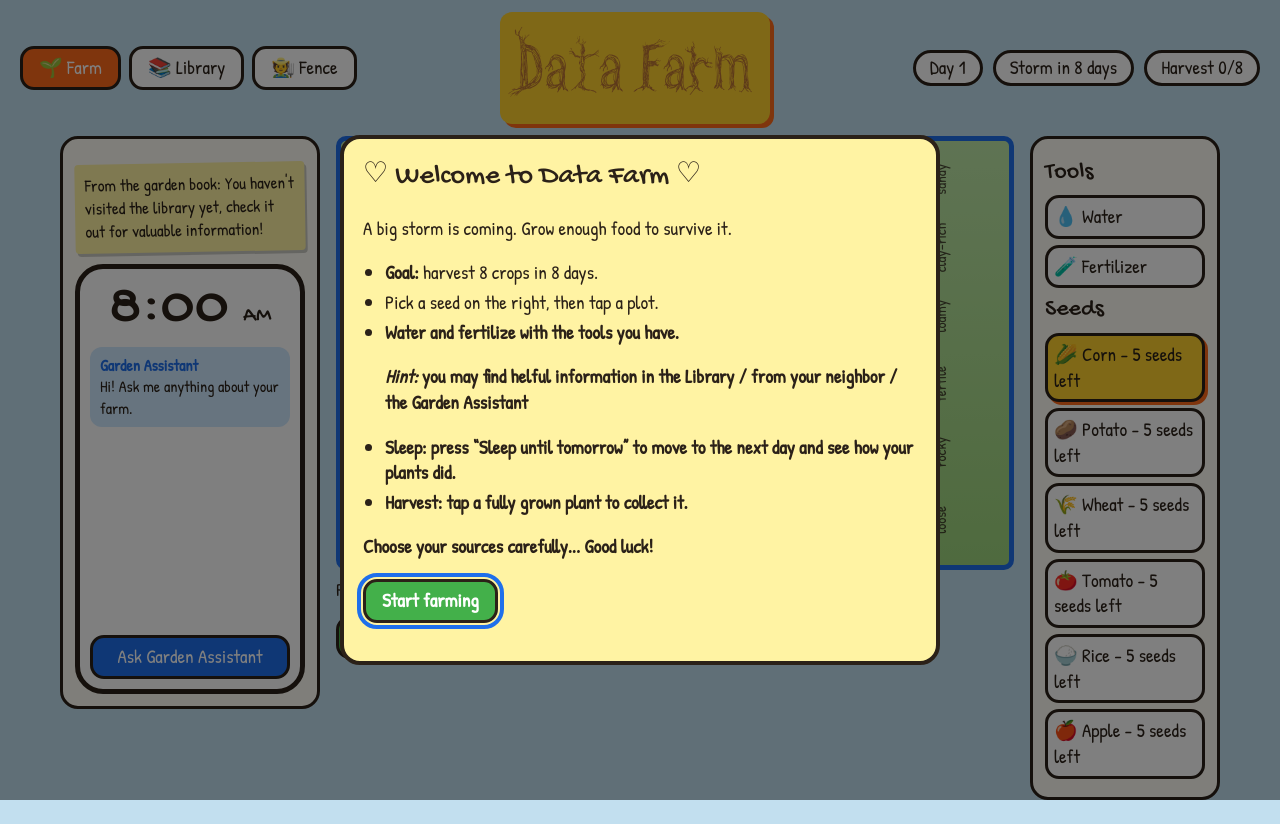
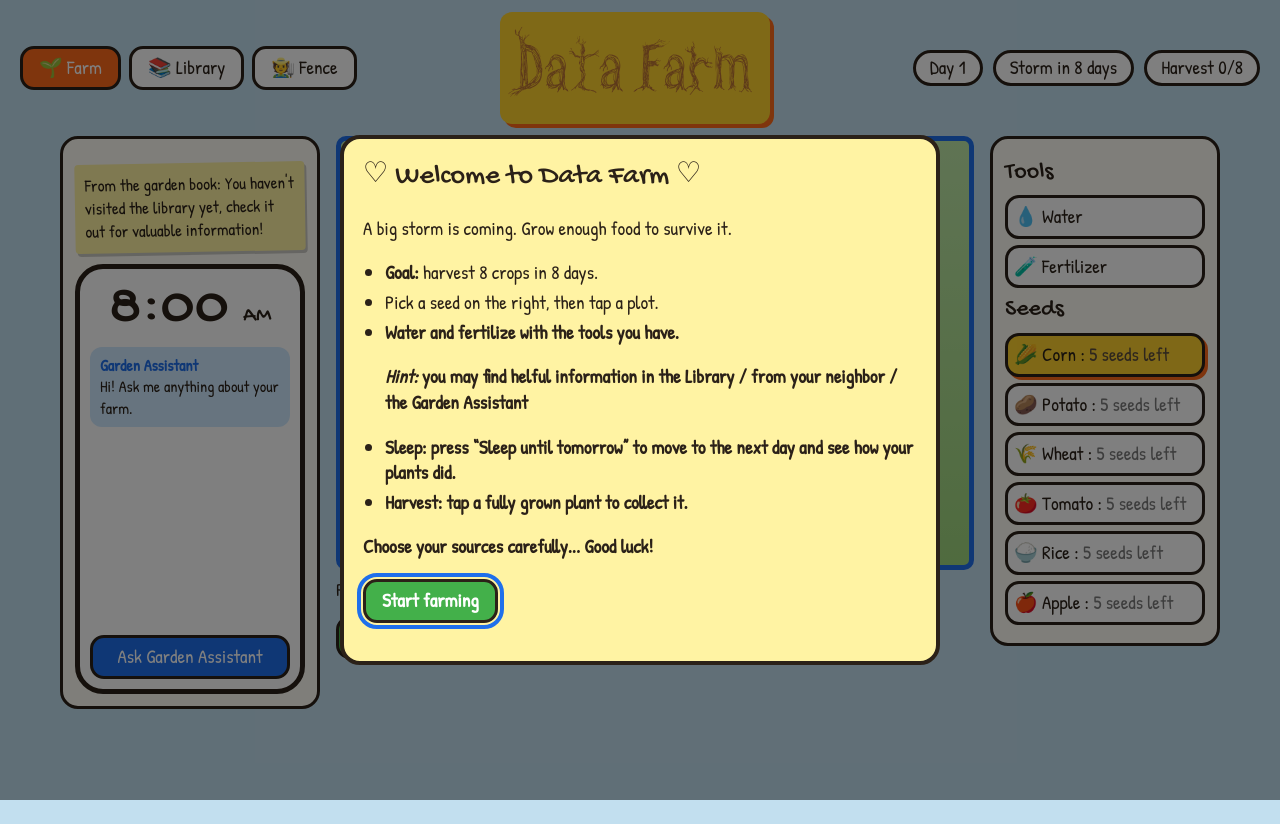
Before and after one commit to mar3ang/data-farm, a plain HTML site: page index.html in a window 1280 px wide. After the commit the page ends 800 px from the top, so only its background shows below. Drawn offline with Linux system fonts and the light colour scheme.

```diff
--- a/index.html
+++ b/index.html
@@ -39,12 +39,13 @@
 <button class="tool" data-t="water" aria-pressed="false">💧 Water</button>
 <button class="tool" data-t="fert" aria-pressed="false">🧪 Fertilizer</button>
 <h2>Seeds</h2>
-<button class="tool" data-t="corn" aria-pressed="true" id="corn">🌽 Corn - 0 seeds left</button>
-<button class="tool" data-t="potato" aria-pressed="false" id="potato">🥔 Potato - 0 seeds left</button>
-<button class="tool" data-t="wheat" aria-pressed="false" id="wheat">🌾 Wheat - 0 seeds left</button>
-<button class="tool" data-t="tomato" aria-pressed="false" id="tomato">🍅 Tomato - 0 seeds left</button>
-<button class="tool" data-t="rice" aria-pressed="false" id="rice">🍚 Rice - 0 seeds left</button>
-<button class="tool" data-t="apple" aria-pressed="false" id="apple">🍎 Apple - 0 seeds left</button>
+<button class="tool" data-t="corn" aria-pressed="true" id="corn">🌽 Corn : <span class="seed-count"> seeds left</span></button>
+<button class="tool" data-t="potato" aria-pressed="false" id="potato">🥔 Potato : <span class="seed-count"> seeds left</span></button>
+<button class="tool" data-t="wheat" aria-pressed="false" id="wheat">🌾 Wheat : <span class="seed-count"> seeds left</span></button>
+<button class="tool" data-t="tomato" aria-pressed="false" id="tomato">🍅 Tomato : <span class="seed-count"> seeds left</span></button>
+<button class="tool" data-t="rice" aria-pressed="false" id="rice">🍚 Rice : <span class="seed-count"> seeds left</span></button>
+<button class="tool" data-t="apple" aria-pressed="false" id="apple">🍎 Apple : <span class="seed-count"> seeds left</span></button>
+
 </div>
 </div>
 </section>
--- a/script.js
+++ b/script.js
@@ -72,19 +72,34 @@ function log(t){$("log").textContent=t}
 // updates field state along with day/storm/goal text
 // called after taking an action on the field and at the end of each day
 function draw(){
-$("day").textContent="Day "+S.day;$("storm").textContent="Storm in "+(STORM-S.day+1)+" days";$("score").textContent="Harvest "+S.score+"/"+GOAL;
-$("field").innerHTML="";
-for (let buttonId = 0; buttonId < TIPS.length; buttonId++) {
-    buttonText = $(TIPS[buttonId][0][0]).textContent
-    $(TIPS[buttonId][0][0]).textContent = buttonText.substring(0, buttonText.length-12) + S.seedsPlantable[buttonId] + " seeds left"
+    $("day").textContent="Day "+S.day;
+    $("storm").textContent="Storm in "+(STORM-S.day+1)+" days";
+    $("score").textContent="Harvest "+S.score+"/"+GOAL;
+    $("field").innerHTML="";
+
+    const seedKeys = ["corn", "potato", "wheat", "tomato", "rice", "apple"];
+    seedKeys.forEach((seedName, idx) => {
+        const button = $(seedName);
+        if (button) {
+            const span = button.querySelector('.seed-count');
+            if (span) {
+                span.textContent = `  ${S.seedsPlantable[idx]} seeds left`;
+            }
+        }
+    });
+
+    S.plots.forEach((row,r)=>{
+        const d=document.createElement("div");d.className="row";
+        row.forEach((p,c)=>{
+            const b=document.createElement("button");b.className="plot s-"+SOILS[r][1]+(p.dead?" dead":"");
+            let face="";if(p.dead)face="🥀";else if(p.seed){face=p.g>=4?EMO[p.seed]:p.g>=2?"🌿":"🌱"}
+            b.textContent=face;b.setAttribute("aria-label",SOILS[r][0]+" soil, "+(p.seed||"empty"));
+            b.innerHTML+=(p.wet?`<span class="tag" style="color:${SOILS[r][1]==="sandy"?"dodgerBlue":"cyan"}">${p.wet}</span>`:"")+(p.fert?`<span class="tag" style="left:4px;right:auto;color:${SOILS[r][1]==="sandy"?"green":"lightGreen"}">${p.fert}</span>`:"");
+            b.onclick=()=>act(r,c);d.appendChild(b)
+        });
+        const l=document.createElement("div");l.className="soil";l.textContent=SOILS[r][0];d.appendChild(l);$("field").appendChild(d)
+    });
 }
-S.plots.forEach((row,r)=>{const d=document.createElement("div");d.className="row";
-row.forEach((p,c)=>{const b=document.createElement("button");b.className="plot s-"+SOILS[r][1]+(p.dead?" dead":"");
-let face="";if(p.dead)face="🥀";else if(p.seed){face=p.g>=4?EMO[p.seed]:p.g>=2?"🌿":"🌱"}
-b.textContent=face;b.setAttribute("aria-label",SOILS[r][0]+" soil, "+(p.seed||"empty"));
-b.innerHTML+=(p.wet?`<span class="tag" style="color:${SOILS[r][1]==="sandy"?"dodgerBlue":"cyan"}">${p.wet}</span>`:"")+(p.fert?`<span class="tag" style="left:4px;right:auto;color:${SOILS[r][1]==="sandy"?"green":"lightGreen"}">${p.fert}</span>`:"");
-b.onclick=()=>act(r,c);d.appendChild(b)});
-const l=document.createElement("div");l.className="soil";l.textContent=SOILS[r][0];d.appendChild(l);$("field").appendChild(d)})}
 
 // runs when clicking on a plot
 // if seed can be harvested, harvests it.
--- a/style.css
+++ b/style.css
@@ -72,16 +72,20 @@ box-shadow:4px 4px 0 var(--orange)
 nav{display:flex;
     gap:8px}
 nav button,.btn
-{font:inherit;
+{
+    font:inherit;
     border:3px solid var(--ink);
     background:var(--card);
     color:var(--ink);
     padding:6px 16px;
     border-radius:14px;
-    cursor:pointer}
+    cursor:pointer
+}
+
 nav button[aria-pressed="true"]
 {background:var(--orange);
     color:#fff}
+
 button:focus-visible{
     outline:4px solid var(--blue);outline-offset:2px
 }
@@ -102,7 +106,7 @@ main{
 
 .farm{
     display:grid;
-    grid-template-columns:260px 1fr 190px;
+    grid-template-columns:260px 1fr 230px;
     gap:16px;
     align-items:start}
 @media(max-width:860px){
@@ -233,7 +237,7 @@ main{
 }
 .tool{
     display:block;
-    width:100%;
+    width: 100%;
     margin:6px 0;
     font:inherit;
     border:3px solid var(--ink);
@@ -346,3 +350,10 @@ li{margin:4px 0}.bad{color:#c0392b}.good{color:#2e8b3d}
   right: 0;
   top: 0
 }
+
+.seed-count {
+    color: #7a7a7a;
+}
+.tool[aria-pressed="true"] .seed-count {
+    color: #5c4d3c;
+}
```
